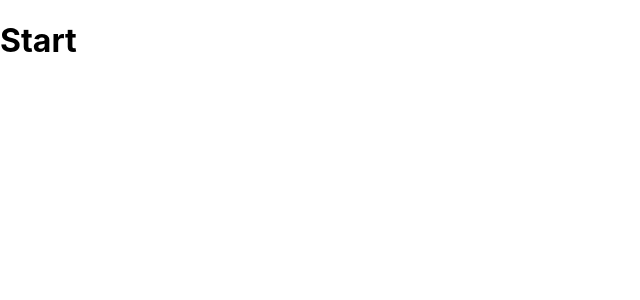
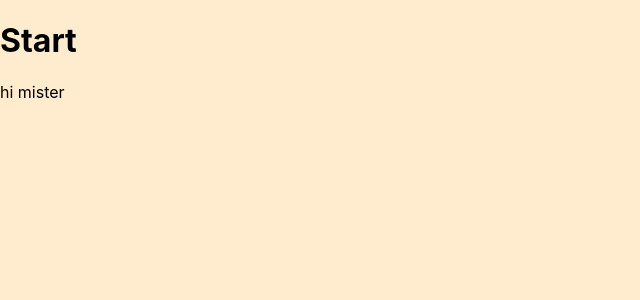
Before and after one commit to PavlenkoB/react-learn, a JavaScript app: page / in a window 1280 px wide. Shown: the top 300 px of the page, without its empty margins (0-640 px from the left). Built offline with nearby package versions, Linux system fonts and the light colour scheme.

Commit message:
update config

```diff
--- a/src/App.js
+++ b/src/App.js
@@ -1,11 +1,10 @@
-
-
 function App() {
-  return (
-    <div>
-      <h1>Start</h1>
-    </div>
-  );
+    return (
+        <div>
+            <h1>Start</h1>
+            <p>hi mister</p>
+        </div>
+    );
 }
 
 export default App;
--- a/src/index.css
+++ b/src/index.css
@@ -5,9 +5,5 @@
     sans-serif;
   -webkit-font-smoothing: antialiased;
   -moz-osx-font-smoothing: grayscale;
+  background-color: blanchedalmond;
 }
-
-code {
-  font-family: source-code-pro, Menlo, Monaco, Consolas, 'Courier New',
-    monospace;
-}
```
Also changed, not shown: 2 other files (tests, documents, lock files or other folders).
